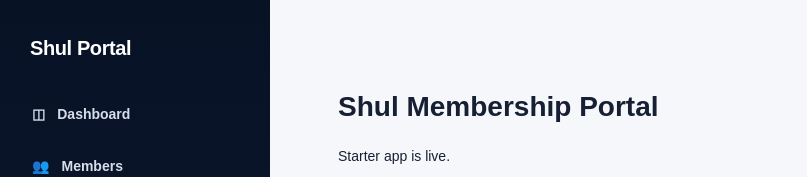
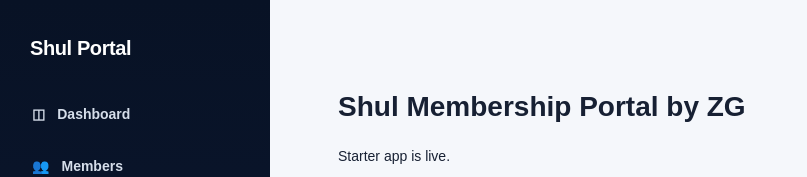
Before and after one commit to gersonberger-lab/shul-membership-portal, a Next.js app: page / in a window 1280 px wide. Shown: the top 177 px of the page, without its empty margins (0-807 px from the left). Built offline with nearby package versions, Linux system fonts and the light colour scheme.

Commit message:
Update page.tsx

```diff
--- a/app/page.tsx
+++ b/app/page.tsx
@@ -1,7 +1,7 @@
 export default function HomePage() {
   return (
     <main style={{ padding: "40px", fontFamily: "Arial, sans-serif" }}>
-      <h1>Shul Membership Portal</h1>
+      <h1>Shul Membership Portal by ZG</h1>
       <p>Starter app is live.</p>
 
       <div style={{ marginTop: "30px" }}>
```
